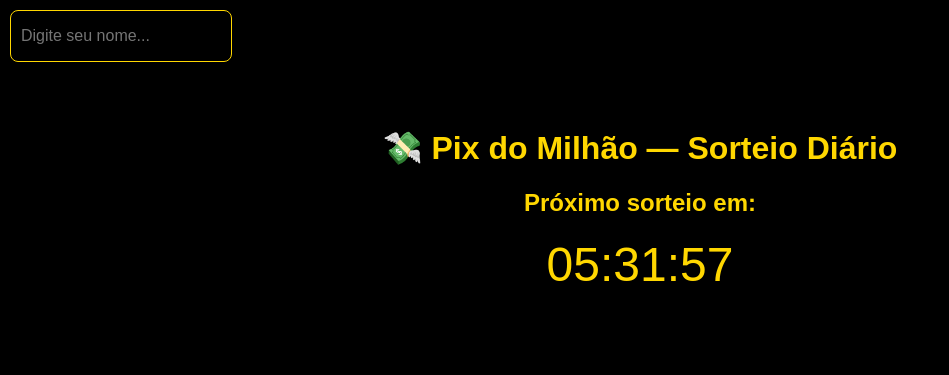
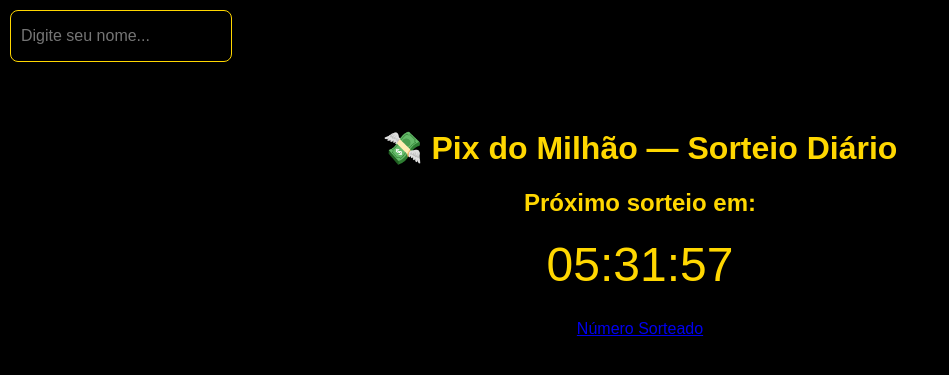
Before and after one commit to webkilohertz/pix-do-milhao, a Flask app: page / in a window 1280 px wide. Shown: the top 375 px of the page, without its empty margins (0-949 px from the left). Run offline with Flask 3, Linux system fonts and the light colour scheme.

Commit message:
Update index.html

```diff
--- a/templates/index.html
+++ b/templates/index.html
@@ -13,7 +13,7 @@
   <h2>Próximo sorteio em:</h2>
   <div id="timer"></div>
   <h3 id="result"></h3>
-
+<a href=cronos.html >Número Sorteado </a>
   <script src="/static/script.js"></script>
 </body>
 </html>
```
